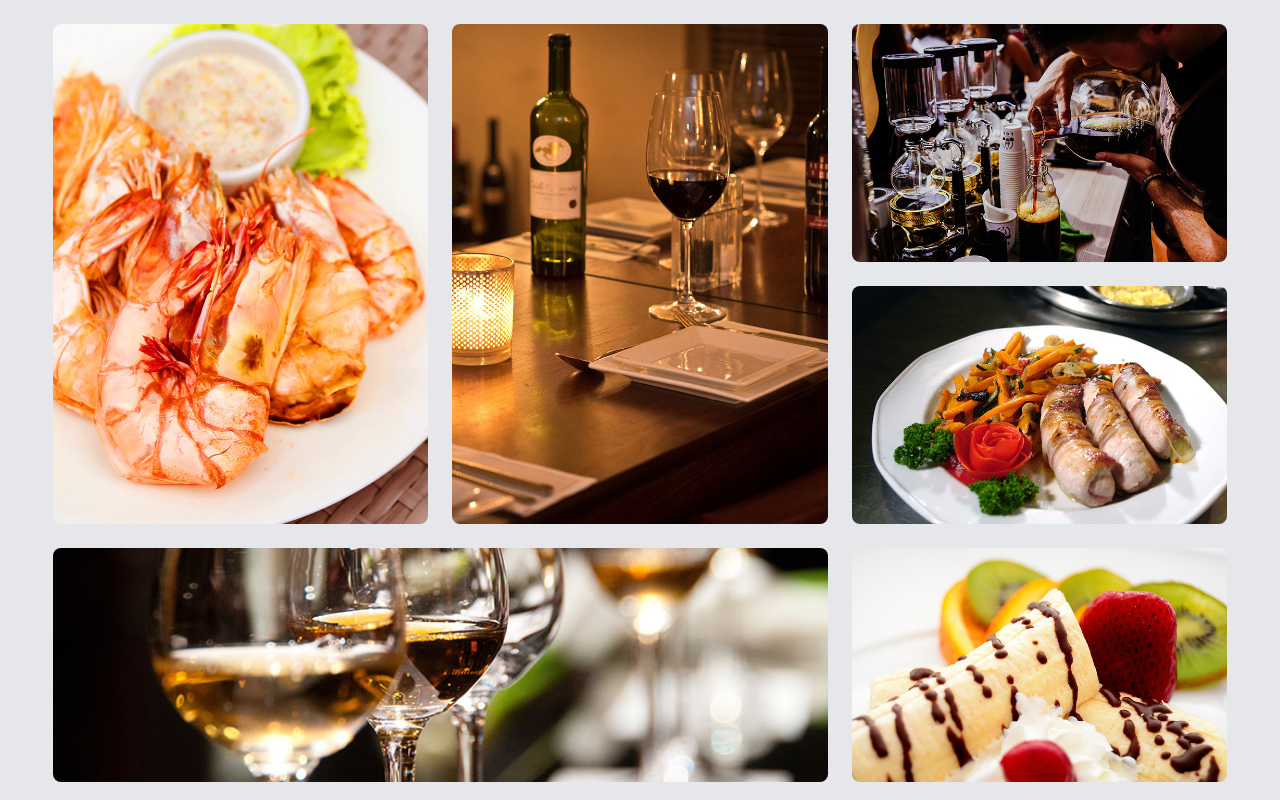
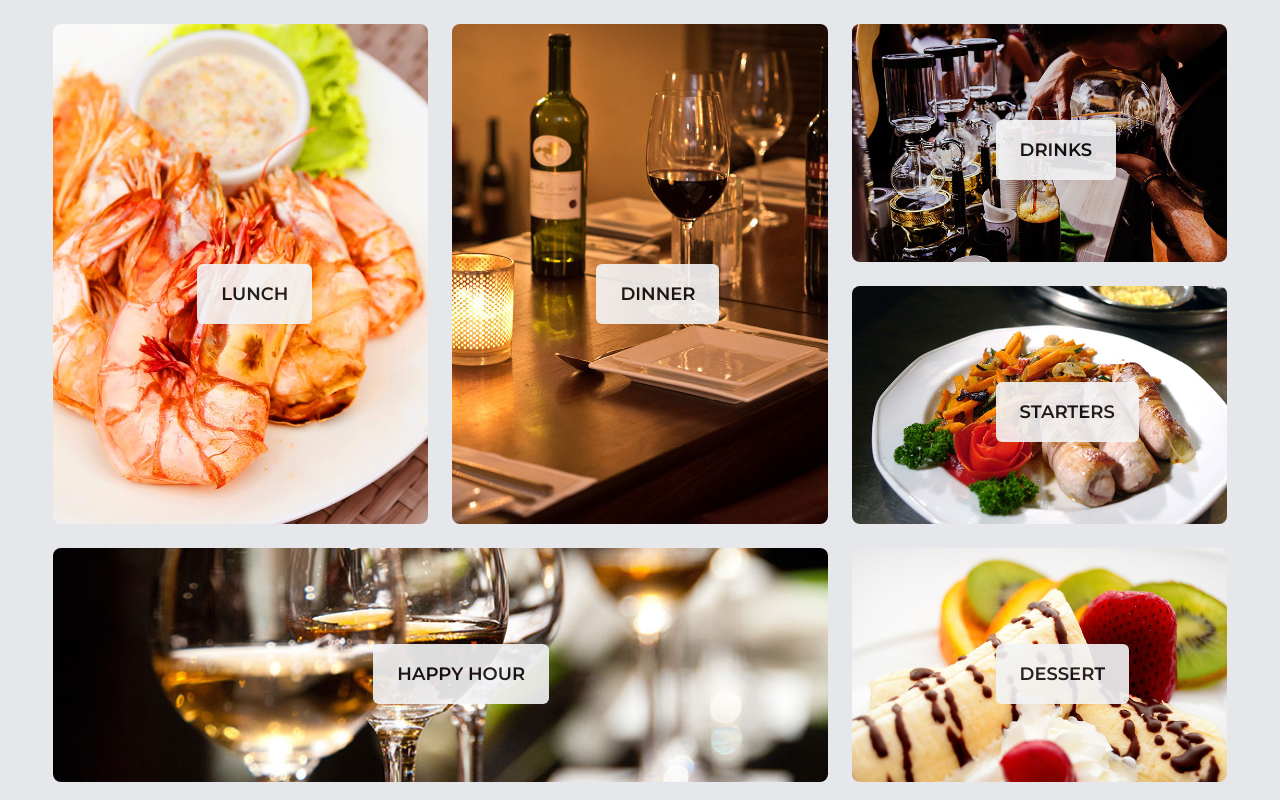
Before and after one commit to abionamike/nextjs-tasty-restaurant-app, a Next.js app: page / in a window 1280 px wide. Shown: the part 2020-2820 px from the top of the page. Built offline with nearby package versions, Linux system fonts and the light colour scheme.

Commit message:
text placed on images in the menu section

```diff
--- a/components/menu/index.js
+++ b/components/menu/index.js
@@ -7,12 +7,30 @@ const Menu = () => {
           <h1 className="uppercase ">Our Menu</h1>
         </div>
         <div className="grid grid-cols-1 md:grid-cols-3 gap-6">
-          <img src="/our-menu-01.jpg" className="w-full h-full rounded-lg md:row-span-2" alt=""/>
-          <img src="/our-menu-05.jpg" className="w-full h-full rounded-lg md:row-span-2" alt=""/>
-          <img src="/our-menu-08.jpg" className="w-full h-full rounded-lg" alt=""/>
-          <img src="/our-menu-10.jpg" className="w-full h-full rounded-lg" alt=""/>
-          <img src="/our-menu-13.jpg" className="w-full h-full rounded-lg md:col-span-2" alt=""/>
-          <img src="/our-menu-16.jpg" className="w-full h-full rounded-lg" alt=""/>
+          <div className="relative md:row-span-2">
+            <div className="absolute uppercase py-4 px-6 text-lg rounded-md bg-gray-100 hover:bg-yellow-600 hover:text-gray-100 opacity-90 left-36 top-60 font-semibold">Lunch</div>
+            <img src="/our-menu-01.jpg" className="w-full h-full rounded-lg" alt=""/>
+          </div>
+          <div className="relative md:row-span-2">
+            <div className="absolute uppercase py-4 px-6 text-lg rounded-md bg-gray-100 hover:bg-yellow-600 hover:text-gray-100 opacity-90 left-36 top-60 font-semibold">Dinner</div>
+            <img src="/our-menu-05.jpg" className="w-full h-full rounded-lg" alt=""/>
+          </div>
+          <div className="relative ">
+            <div className="absolute uppercase py-4 px-6 text-lg rounded-md bg-gray-100 hover:bg-yellow-600 hover:text-gray-100 opacity-90 left-36 top-24  font-semibold">Drinks</div>
+            <img src="/our-menu-08.jpg" className="w-full h-full rounded-lg" alt=""/>
+          </div>
+          <div className="relative ">
+            <div className="absolute uppercase py-4 px-6 text-lg rounded-md bg-gray-100 hover:bg-yellow-600 hover:text-gray-100 opacity-90 left-36 top-24  font-semibold">Starters</div>
+            <img src="/our-menu-10.jpg" className="w-full h-full rounded-lg" alt=""/>
+          </div>
+          <div className="relative md:col-span-2">
+            <div className="absolute uppercase py-4 px-6 text-lg rounded-md bg-gray-100 hover:bg-yellow-600 hover:text-gray-100 opacity-90 left-80 top-24  font-semibold">Happy Hour</div>
+            <img src="/our-menu-13.jpg" className="w-full h-full rounded-lg" alt=""/>
+          </div>
+          <div className="relative ">
+            <div className="absolute uppercase py-4 px-6 text-lg rounded-md bg-gray-100 hover:bg-yellow-600 hover:text-gray-100 opacity-90 left-36 top-24  font-semibold">Dessert</div>
+            <img src="/our-menu-16.jpg" className="w-full h-full rounded-lg" alt=""/>
+          </div>
         </div>
       </div>
     </section>
```
